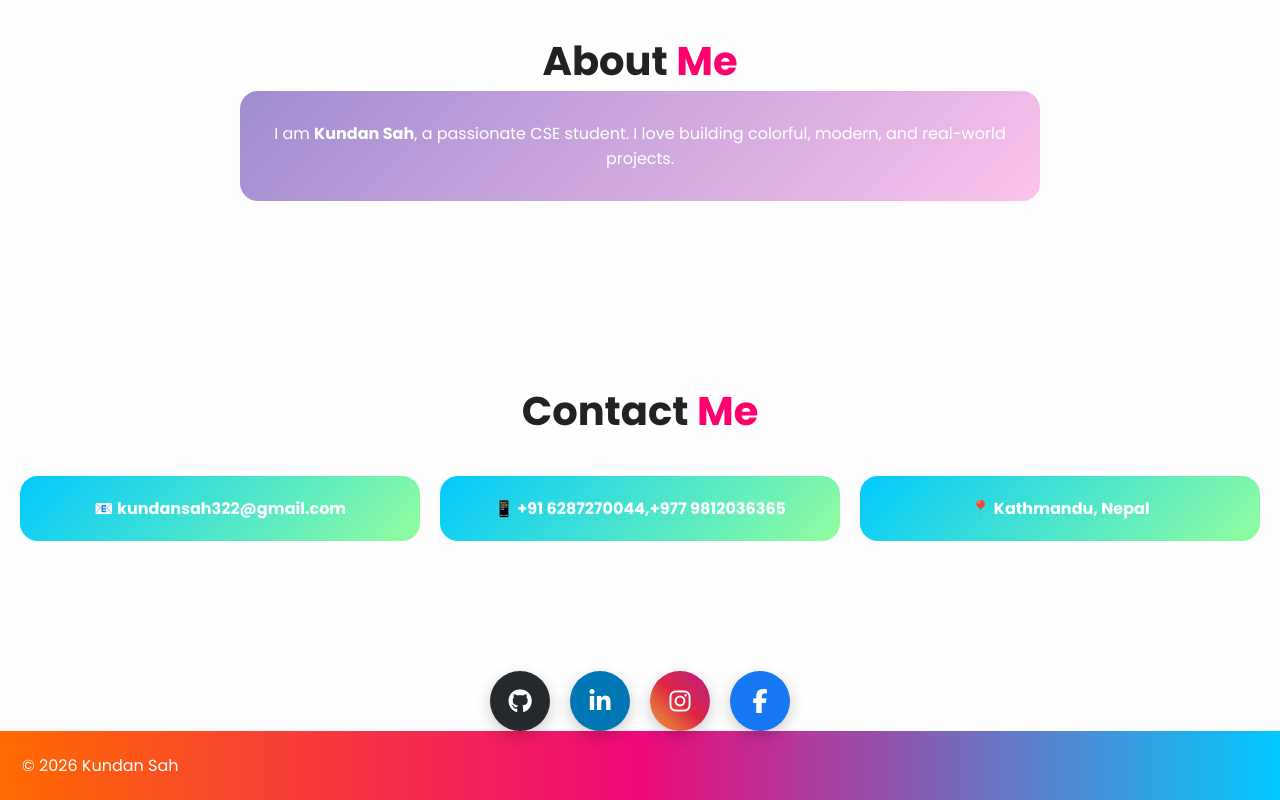
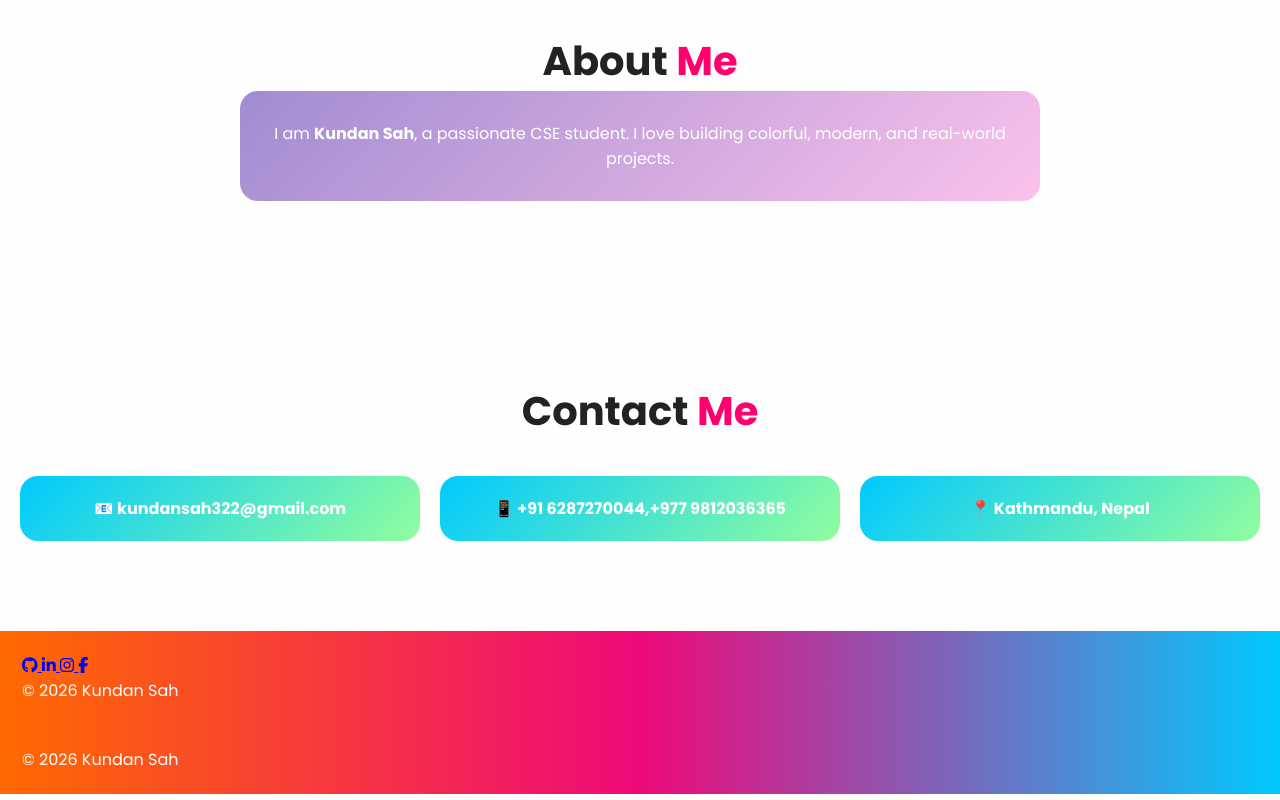
Before and after one commit to kundansah322/portfolio, a plain HTML site: page index.html in a window 1280 px wide. Shown: the part 1605-2405 px from the top of the page. Drawn offline with Linux system fonts and the light colour scheme; no server answers.

Commit message:
Update index.html

```diff
--- a/index.html
+++ b/index.html
@@ -159,25 +159,31 @@ Contact <span>Me</span>
 </div>
 
 </section>
-<div class="social-links">
+<footer>
 
-    <a href="https://github.com/kundansah322" target="_blank" class="github">
+    <div class="footer-social">
+
+        <a href="https://github.com/kundansah322" target="_blank">
             <i class="fab fa-github"></i>
         </a>
 
-    <a href="https://www.linkedin.com/" target="_blank" class="linkedin">
+        <a href="https://linkedin.com/in/yourusername" target="_blank">
             <i class="fab fa-linkedin-in"></i>
         </a>
 
-    <a href="https://www.instagram.com/" target="_blank" class="instagram">
+        <a href="https://instagram.com/yourusername" target="_blank">
             <i class="fab fa-instagram"></i>
         </a>
 
-    <a href="https://www.facebook.com/" target="_blank" class="facebook">
+        <a href="https://facebook.com/yourusername" target="_blank">
             <i class="fab fa-facebook-f"></i>
         </a>
 
     </div>
+
+    <p>© 2026 Kundan Sah</p>
+
+</footer>
 <footer>
 
 © 2026 Kundan Sah
```
Lines whose indentation alone changed are shown as unchanged.
